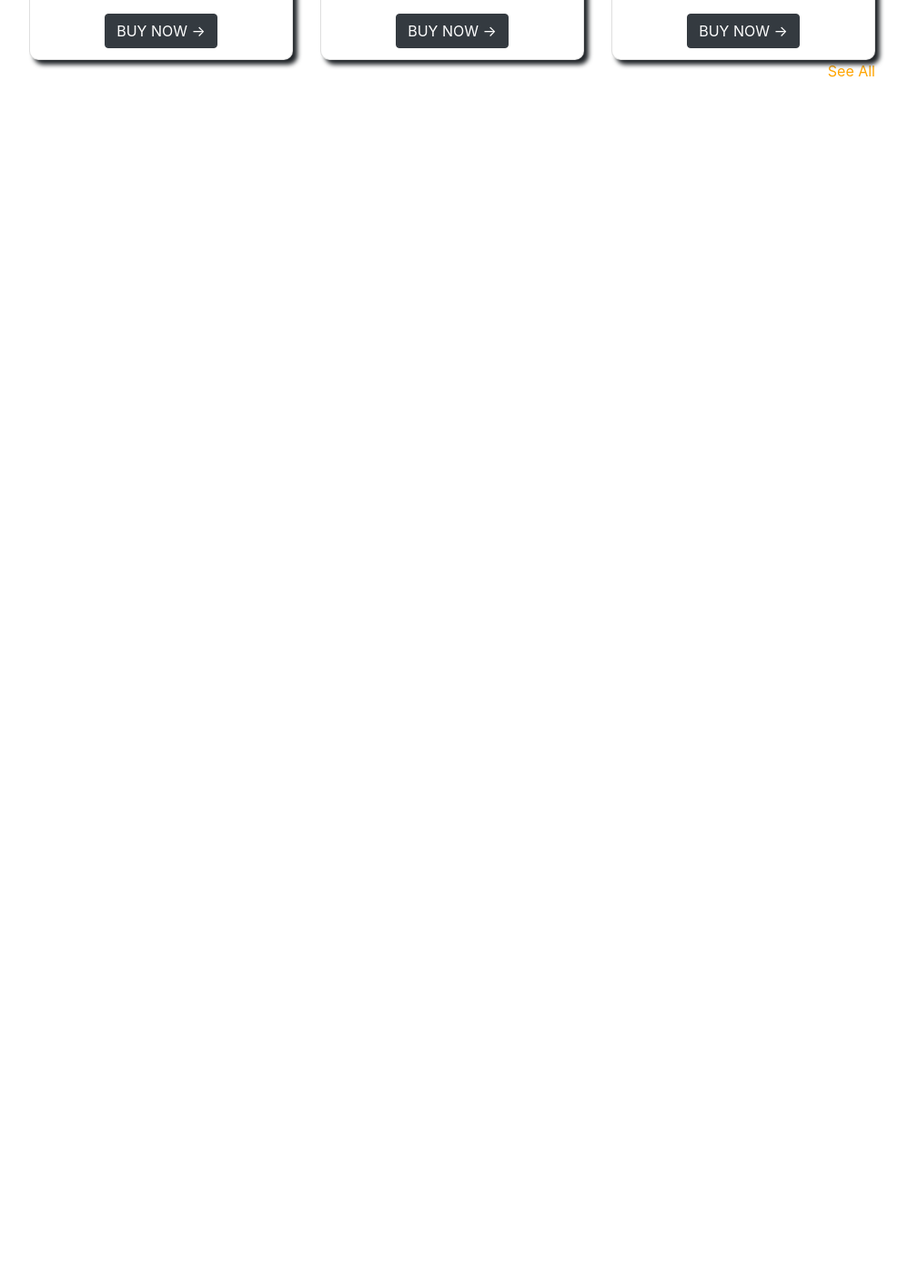
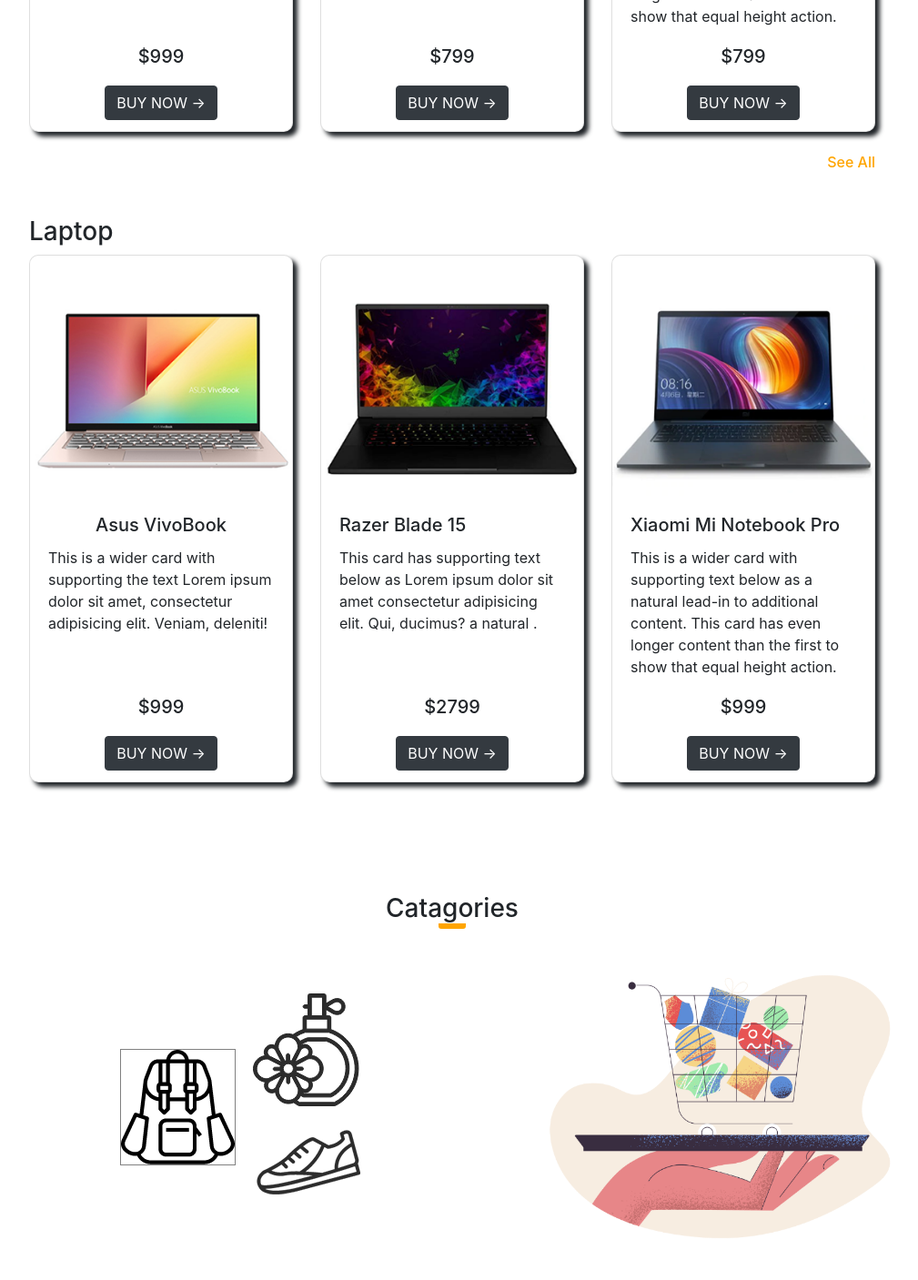
Before and after one commit to shantijulilslam/e-commerce-website, a plain HTML site: page index.html in a window 1280 px wide. Shown: the part 1131-2538 px from the top of the page at 91% size, without its empty margins (143-1152 px from the left). Before the commit the page ends 1241 px from the top, so only its background shows below. Drawn offline with nearby package versions, Linux system fonts and the light colour scheme.

Commit message:
catagories loading

```diff
--- a/index.html
+++ b/index.html
@@ -91,7 +91,8 @@
         </a>
 
       </div>
-      <p class=" footer d-flex justify-content-end">See All</p>
+      <br>
+      <h6 class=" footer d-flex justify-content-end">See All</h6>
 </div>
 
 <div class="container">
@@ -138,7 +139,86 @@
           </div>
         </div>
        </div>
-       <p class=" footer d-flex justify-content-end">See All</p>
+       <br>
+      <h6 class=" footer d-flex justify-content-end">See All</h6>
+</div>
+
+
+<div class="container">
+  <h3>Laptop</h3>
+
+  <div class="card-deck">
+      <div class="card ">
+        <img src="hot-gadgets/laptop/product-1.png" class="card-img-top" alt="...">
+        <div class="card-body">
+
+          <h5 class="card-title d-flex justify-content-center">Asus VivoBook</h5>
+          <p class="card-text d-flex justify-content-center">This is a wider card with supporting the  text Lorem ipsum dolor sit amet, consectetur adipisicing elit. Veniam, deleniti!
+
+      </p>
+          <p></p>
+
+
+        </div>
+        <h5 class="d-flex justify-content-center">$999</h5>
+        <div class="card-footer">
+          <button type="button" class="btn btn-dark">BUY NOW →</button>
+        </div>
+      </div>
+      <div class="card">
+        <img src="hot-gadgets/laptop/product-2.png" class="card-img-top" alt="...">
+        <div class="card-body">
+          <h5 class="card-title">Razer Blade 15</h5>
+          <p class="card-text">This card has supporting text below as Lorem ipsum dolor sit amet consectetur adipisicing elit. Qui, ducimus? a natural .</p>
+        </div>
+        <h5 class="d-flex justify-content-center">$2799</h5>
+        <div class="card-footer">
+          <button type="button" class="btn btn-dark">BUY NOW →</button>
+        </div>
+      </div>
+      <div class="card">
+        <img src="hot-gadgets/laptop/product-3.png" class="card-img-top" alt="...">
+        <div class="card-body">
+          <h5 class="card-title">Xiaomi Mi Notebook Pro</h5>
+          <p class="card-text">This is a wider card with supporting text below as a natural lead-in to additional content. This card has even longer content than the first to show that equal height action.</p>
+        </div>
+        <h5 class="d-flex justify-content-center">$999</h5>
+        <div class="card-footer">
+          <button type="button" class="btn btn-dark">BUY NOW →</button>
+        </div>
+      </div>
+     </div>
+
+</div>
+<br>
+<br>
+<br>
+<div class="container  ">
+  <h3 class=" underline d-flex justify-content-center">Catagories</h3>
+  <div class="vertically-center">
+    <div class="row ">
+      <div class=" bag col-md-4">
+     <img src="hot-gadgets/Categories/bag.png" alt="">
+    </div>
+  </div>
+    <div class="col-md-4">
+      <div class="row-md-6">
+        <img src="hot-gadgets/Categories/perfume.png" alt="">
+      </div>
+      <div class="row-md-6">
+        <img src="hot-gadgets/Categories/shoe.png" alt="">
+      </div>
+    </div>
+    <div class="pale-order">
+      <div class="col-md-4">
+        <img src="hot-gadgets/Categories/pale-order.png" alt="">
+      </div>
+    </div>
+  </div>
+
+    </div>
+
+  </div>
 </div>
 
 
--- a/style.css
+++ b/style.css
@@ -1,6 +1,6 @@
 .container{
     width: 75%;
-    margin-bottom: 20px;
+    margin-bottom: 50px;
 }
 .footer{
 
@@ -23,3 +23,25 @@
 .card img{
     padding-top: 30px;
 }
+.container .underline {
+    border-bottom: 6px solid orange;
+    border-radius: 3px;
+    margin-left: 450px;
+    margin-right: 450px;
+  }
+  .vertically-center{
+      display: flex;
+      align-items: center;
+      margin-right: 500px;
+
+      margin-left: 100px;
+  }
+  .pale-order img{
+    width: 500px;
+    margin-left:150px;
+    position: relative;
+
+  }
+  .bag img{
+      border: 1px solid gray;
+  }
```
